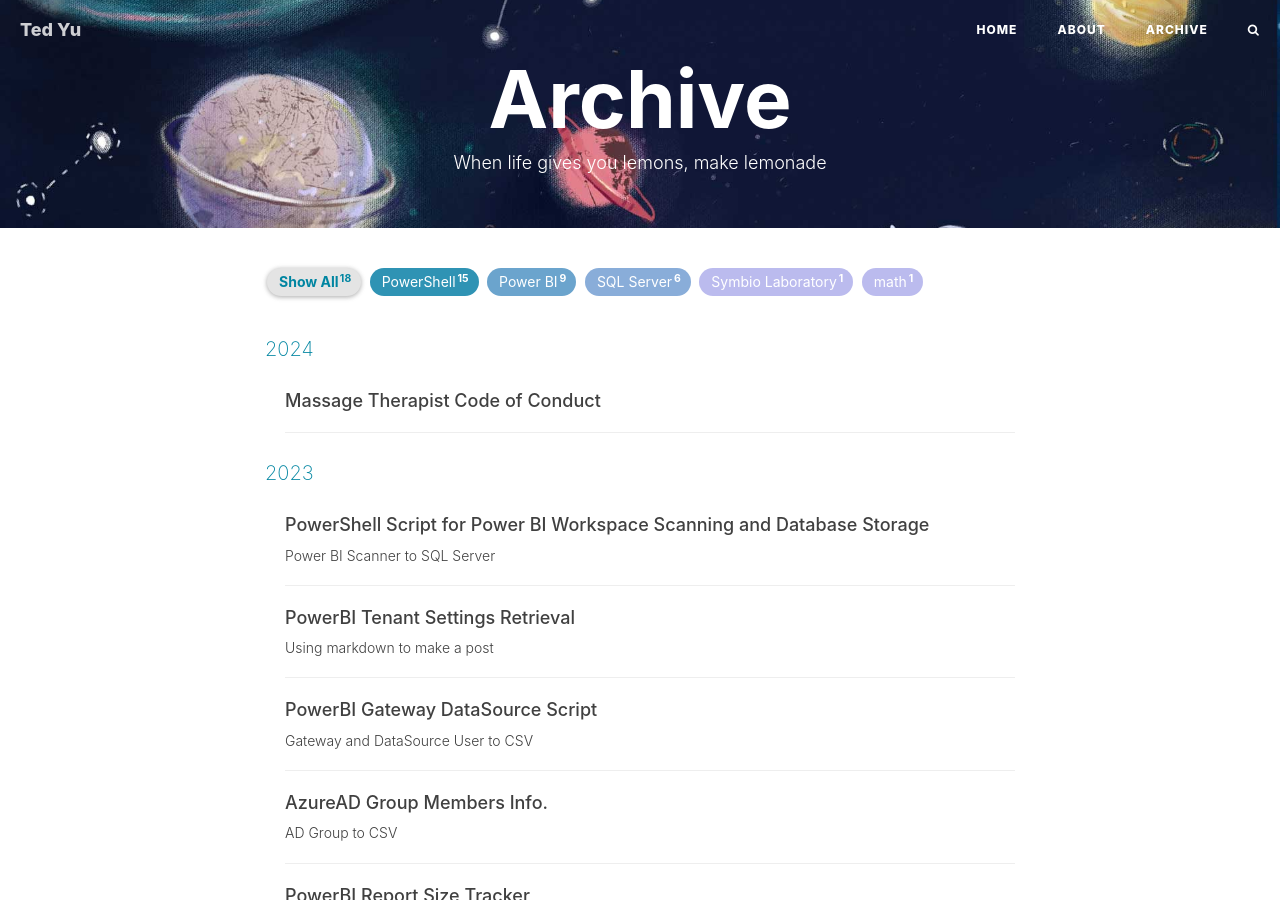
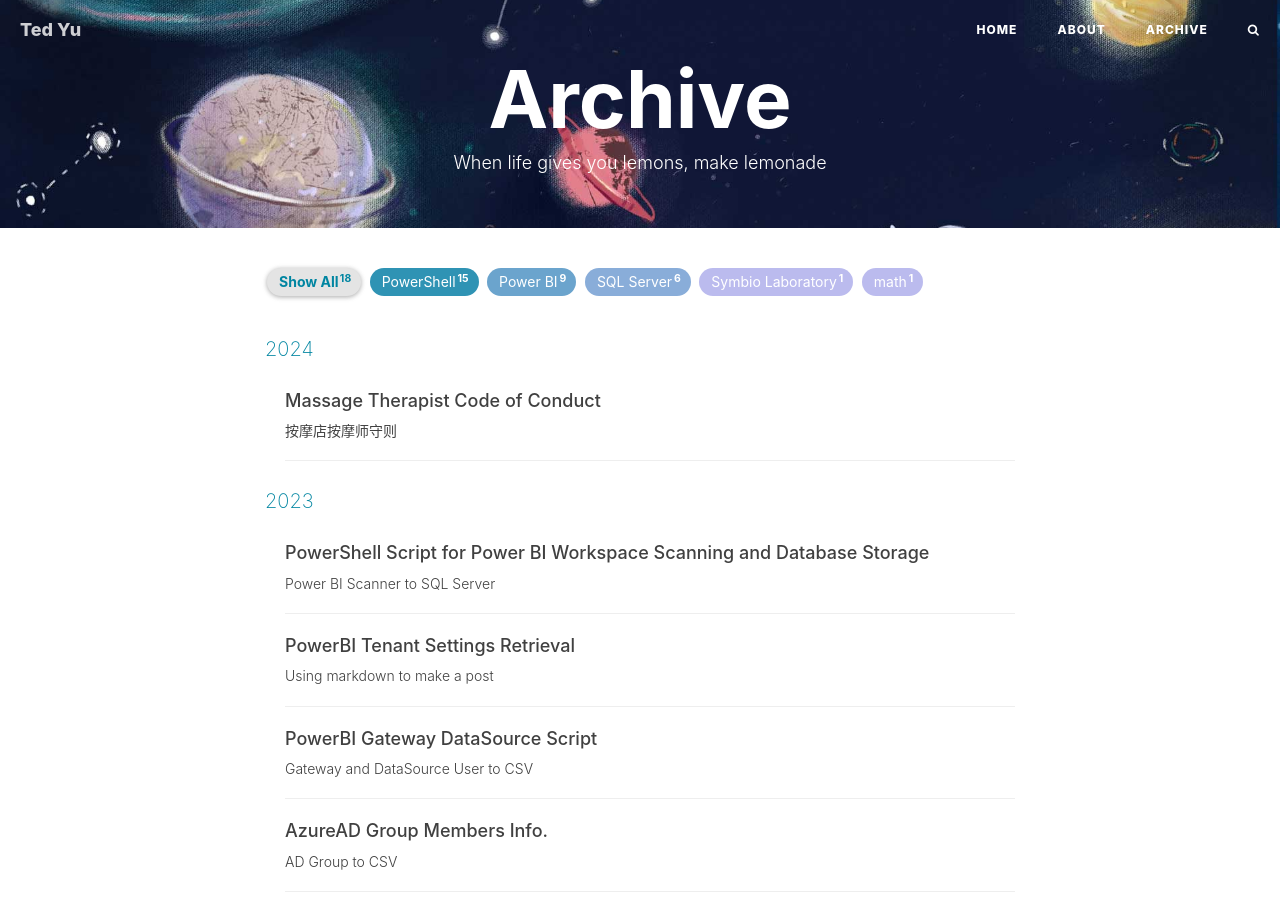
Before and after one commit to TedData/teddata.github.io, a Jekyll site: the page built from archive.html, in a window 1280 px wide and 900 px high. Built offline with Jekyll 4.4.1, drawn with Linux system fonts in a browser that asks for light colours; nearby versions of some CDN libraries; comment, search, counter and statistics services are not loaded.

Commit message:
Update 2024-07-09-MassageTherapistCodeOfConduct.md

```diff
--- a/_posts/2024-07-09-MassageTherapistCodeOfConduct.md
+++ b/_posts/2024-07-09-MassageTherapistCodeOfConduct.md
@@ -1,6 +1,7 @@
 ---
 layout:       post
 title:        "Massage Therapist Code of Conduct"
+subtitle:     "按摩店按摩师守则"
 date:         2024-07-09 12:00:00
 author:       "KaNa"
 header-img:   "img/in-post/2023-11-10/2021-11-18.png"
@@ -9,14 +10,14 @@ catalog:      true
 multilingual: true
 ---
 
+<!-- English Version -->
+<div class="en post-container">
+    {% capture about_en %}{% include posts/2024-07-09-MassageTherapistCodeOfConduct/en.md %}{% endcapture %}
+    {{ about_en | markdownify }}
+</div>
+
 <!-- Chinese Version -->
 <div class="zh post-container">
     {% capture about_zh %}{% include posts/2024-07-09-MassageTherapistCodeOfConduct/zh.md %}{% endcapture %}
     {{ about_zh | markdownify }}
 </div>
-
-<!-- English Version -->
-<div class="en post-container">
-    {% capture about_en %}{% include posts/2017-07-12-upgrading-eleme-to-pwa/en.md %}{% endcapture %}
-    {{ about_en | markdownify }}
-</div>
```
